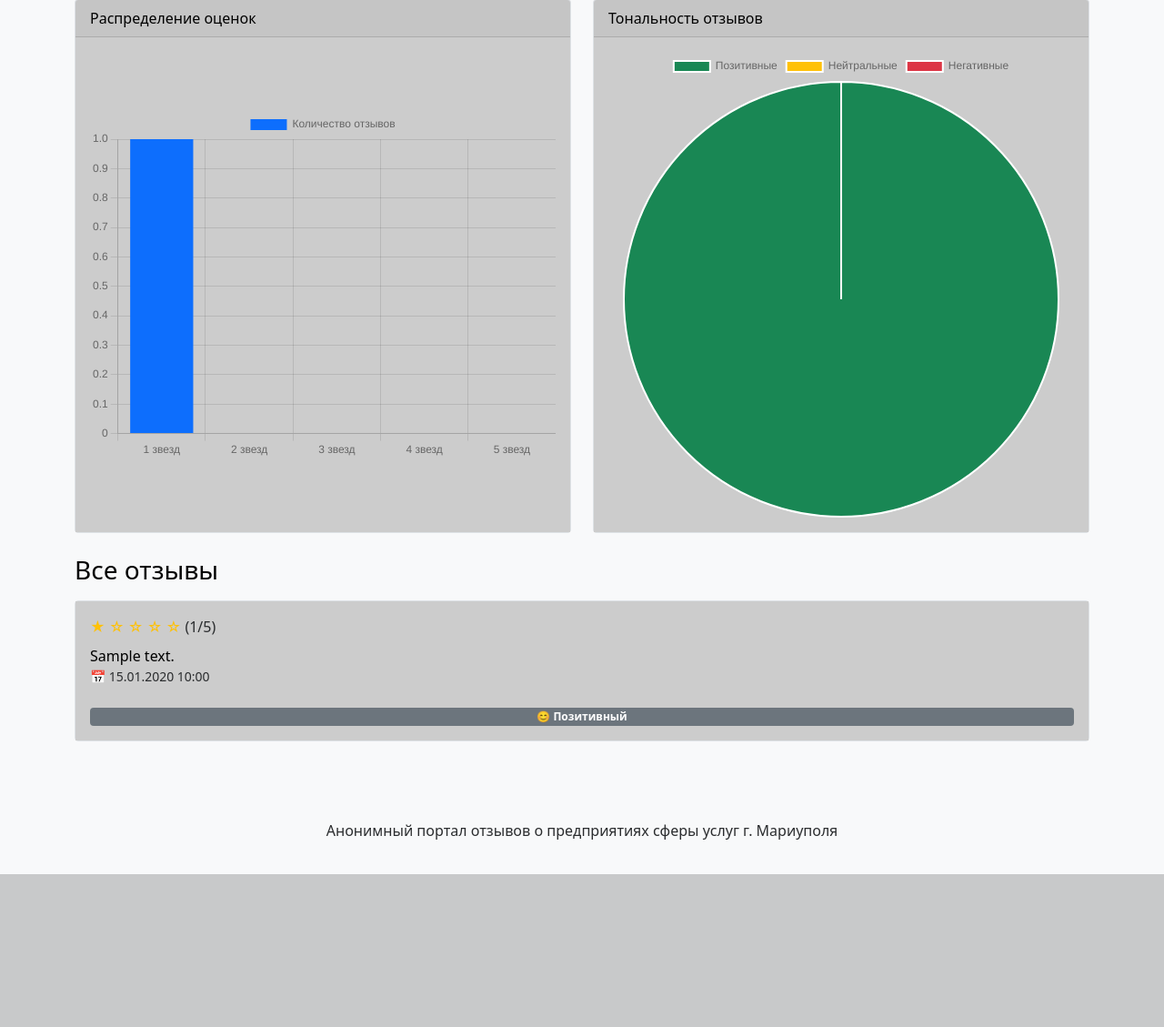
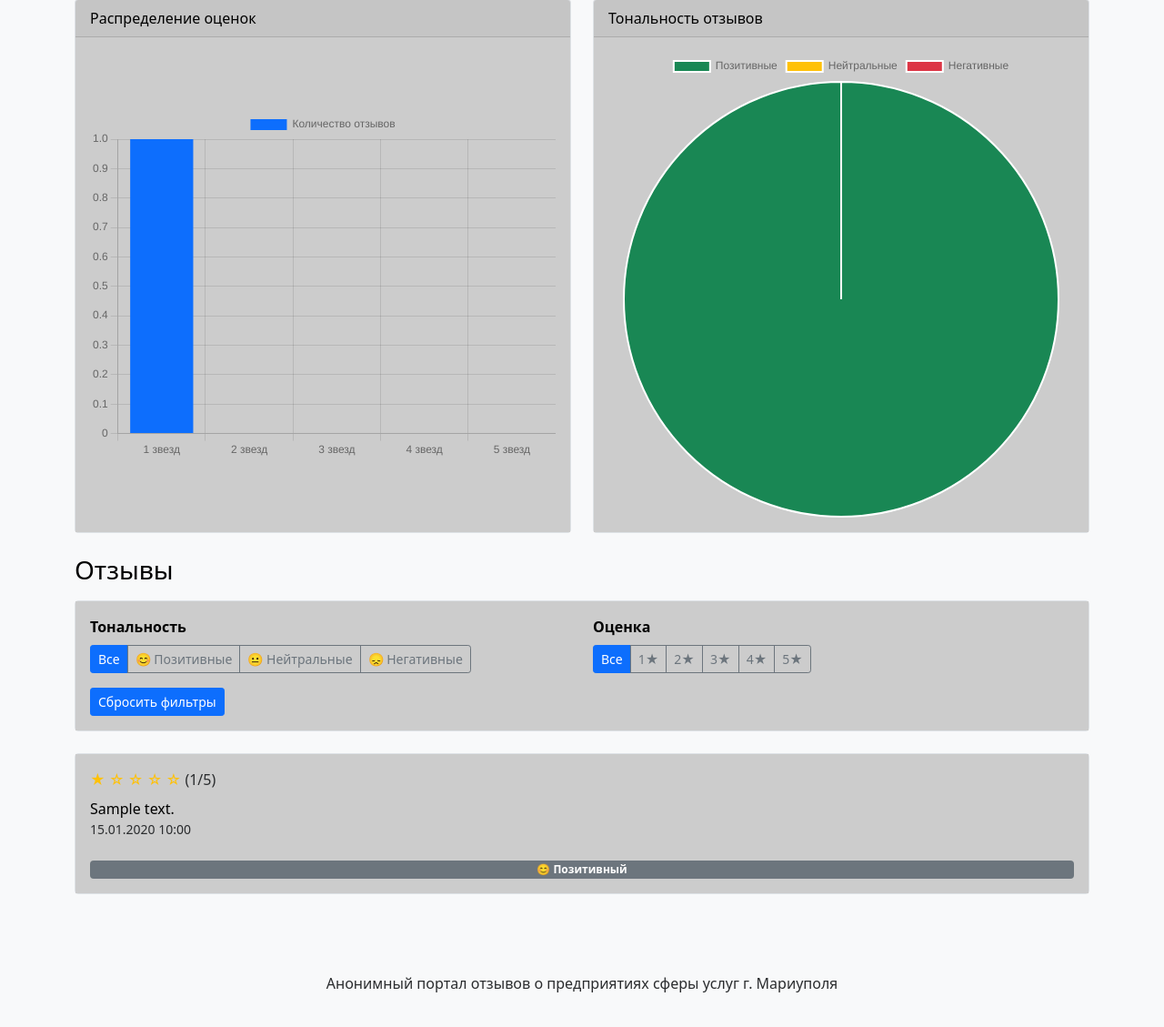
Before and after one commit to Alekss280/mariupol-reviews, a Django app: page /enterprise/1/ in a window 1280 px wide. Shown: the part 441-1570 px from the top of the page at 91% size. Before the commit the page ends 1402 px from the top, so only its background shows below. Run offline with Django 4.2, Linux system fonts and the light colour scheme; tables that the repository leaves empty hold one stand-in row (values such as "Sample post").

Commit message:
Добавлены фильтры для отзывов по тональности и оценке, улучшена навигация по страницам отзывов

```diff
--- a/reviews/templates/reviews/enterprise_detail.html
+++ b/reviews/templates/reviews/enterprise_detail.html
@@ -89,8 +89,39 @@
 </script>
 {% endif %}
 
+<div id="reviews"></div>
+
+<h3 class="mb-3">Отзывы</h3>
+ <!-- Фильтры -->
+<div class="card mb-4">
+    <div class="card-body">
+        <div class="row">
+            <div class="col-md-6 mb-3 mb-md-0">
+                <div class="mb-2"><strong>Тональность</strong></div>
+                <div class="btn-group" role="group">
+                    <a href="?{% if current_rating %}rating={{ current_rating }}&{% endif %}sentiment=#reviews" class="btn btn-sm {% if not current_sentiment %}btn-primary{% else %}btn-outline-secondary{% endif %}">Все</a>
+                    <a href="?{% if current_rating %}rating={{ current_rating }}&{% endif %}sentiment=positive#reviews" class="btn btn-sm {% if current_sentiment == 'positive' %}btn-primary{% else %}btn-outline-secondary{% endif %}">😊 Позитивные</a>
+                    <a href="?{% if current_rating %}rating={{ current_rating }}&{% endif %}sentiment=neutral#reviews" class="btn btn-sm {% if current_sentiment == 'neutral' %}btn-primary{% else %}btn-outline-secondary{% endif %}">😐 Нейтральные</a>
+                    <a href="?{% if current_rating %}rating={{ current_rating }}&{% endif %}sentiment=negative#reviews" class="btn btn-sm {% if current_sentiment == 'negative' %}btn-primary{% else %}btn-outline-secondary{% endif %}">😞 Негативные</a>
+                </div>
+            </div>
+            <div class="col-md-6">
+                <div class="mb-2"><strong>Оценка</strong></div>
+                <div class="btn-group" role="group">
+                    <a href="?{% if current_sentiment %}sentiment={{ current_sentiment }}&{% endif %}rating=#reviews" class="btn btn-sm {% if not current_rating %}btn-primary{% else %}btn-outline-secondary{% endif %}">Все</a>
+                    {% for i in "12345"|make_list %}
+                        <a href="?{% if current_sentiment %}sentiment={{ current_sentiment }}&{% endif %}rating={{ i }}#reviews" class="btn btn-sm {% if current_rating == i %}btn-primary{% else %}btn-outline-secondary{% endif %}">{{ i }}★</a>
+                    {% endfor %}
+                </div>
+            </div>
+        </div>
+        <!-- Кнопка сброса всех фильтров -->
+        <div class="mt-3">
+            <a href="?sentiment=&rating=#reviews" class="btn btn-primary btn-sm text-decoration-none">Сбросить фильтры</a>
+        </div>
+    </div>
+</div>
 <!-- Список отзывов -->
-<h3 class="mb-3">Все отзывы</h3>
 <div class="row">
     {% for review in page_obj %}
     <div class="col-md-12 mb-3">
@@ -111,7 +142,7 @@
                     </div>
                     <button class="btn btn-link btn-sm toggle-review-btn" style="display: none;">Читать далее</button>
                 </div>
-                <small class="text-muted">📅 {{ review.created_at|date:"d.m.Y H:i" }}</small>
+                <small class="text-muted">{{ review.created_at|date:"d.m.Y H:i" }}</small>
                 <br>
                 <small class="badge bg-secondary">
                     {% if review.sentiment == 'positive' %}😊 Позитивный
@@ -129,13 +160,25 @@
 <nav aria-label="Page navigation">
     <ul class="pagination justify-content-center">
         {% if page_obj.has_previous %}
-            <li class="page-item"><a class="page-link" href="?page=1">Первая</a></li>
-            <li class="page-item"><a class="page-link" href="?page={{ page_obj.previous_page_number }}">Назад</a></li>
+            <li class="page-item">
+                <a class="page-link" href="?page=1{% if current_sentiment %}&sentiment={{ current_sentiment }}{% endif %}{% if current_rating %}&rating={{ current_rating }}{% endif %}#reviews">&laquo; Первая</a>
+            </li>
+            <li class="page-item">
+                <a class="page-link" href="?page={{ page_obj.previous_page_number }}{% if current_sentiment %}&sentiment={{ current_sentiment }}{% endif %}{% if current_rating %}&rating={{ current_rating }}{% endif %}#reviews">Назад</a>
+            </li>
         {% endif %}
-        <li class="page-item disabled"><span class="page-link">Страница {{ page_obj.number }} из {{ page_obj.paginator.num_pages }}</span></li>
+
+        <li class="page-item disabled">
+            <span class="page-link">Страница {{ page_obj.number }} из {{ page_obj.paginator.num_pages }}</span>
+        </li>
+
         {% if page_obj.has_next %}
-            <li class="page-item"><a class="page-link" href="?page={{ page_obj.next_page_number }}">Вперёд</a></li>
-            <li class="page-item"><a class="page-link" href="?page={{ page_obj.paginator.num_pages }}">Последняя</a></li>
+            <li class="page-item">
+                <a class="page-link" href="?page={{ page_obj.next_page_number }}{% if current_sentiment %}&sentiment={{ current_sentiment }}{% endif %}{% if current_rating %}&rating={{ current_rating }}{% endif %}#reviews">Вперёд</a>
+            </li>
+            <li class="page-item">
+                <a class="page-link" href="?page={{ page_obj.paginator.num_pages }}{% if current_sentiment %}&sentiment={{ current_sentiment }}{% endif %}{% if current_rating %}&rating={{ current_rating }}{% endif %}#reviews">Последняя &raquo;</a>
+            </li>
         {% endif %}
     </ul>
 </nav>
```
